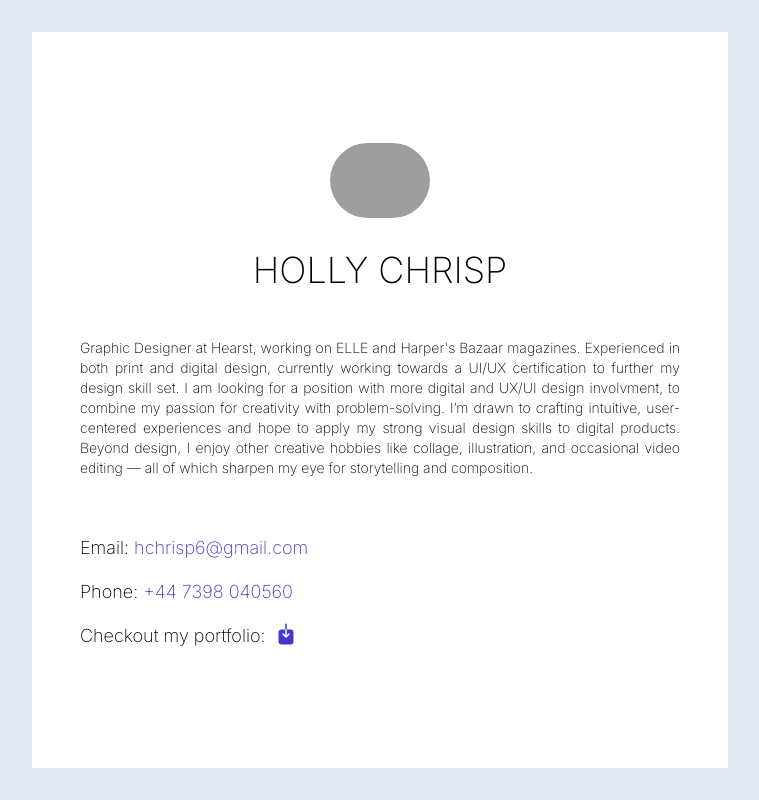
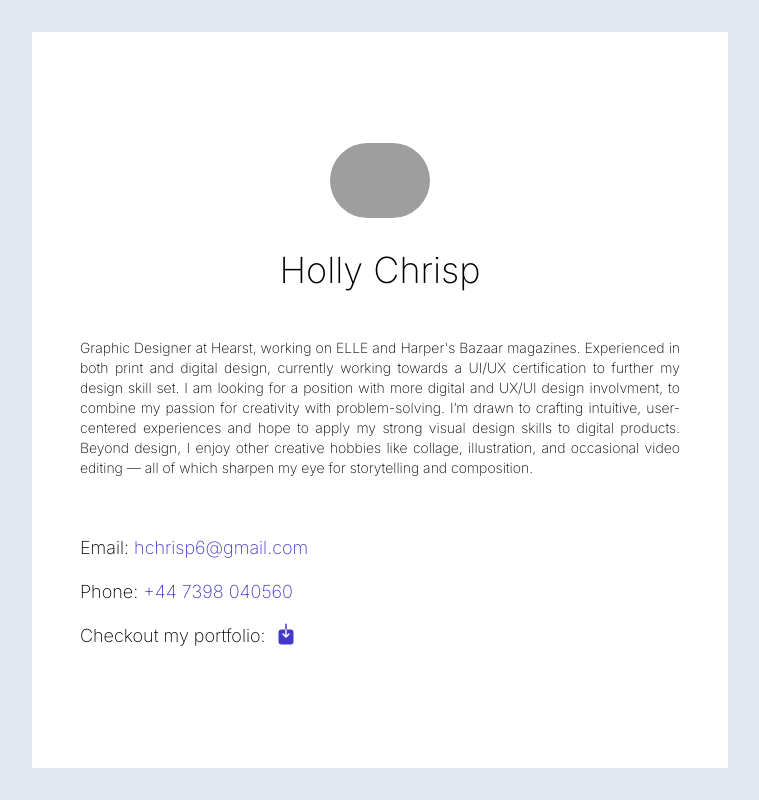
Before and after one commit to HollyChrisp/portfolio, a Next.js app: page / in a window 1280 px wide. Shown: the whole page, without its empty margins (260-1019 px from the left). Built offline with nearby package versions, Linux system fonts and the light colour scheme; grey boxes are pictures that could not be loaded.

Commit message:
less shouty

```diff
--- a/src/components/Contact.tsx
+++ b/src/components/Contact.tsx
@@ -16,7 +16,7 @@ export const Contact = () => (
                 />
                 </div>
             <div className='mb-12'>
-                <h3 className='text-4xl'>HOLLY CHRISP</h3>
+                <h3 className='text-4xl'>Holly Chrisp</h3>
             </div>
             <div className='text-sm text-left md:text-justify  mb-12 max-w-[600px]'>
                 <p>Graphic Designer at Hearst, working on ELLE and Harper's Bazaar magazines. Experienced in both print and digital design, currently working towards a UI/UX certification to further my design skill set. I am looking for a position with more digital and UX/UI design involvment, to combine my passion for creativity with problem-solving. I’m drawn to crafting intuitive, user-centered experiences and hope to apply my strong visual design skills to digital products. Beyond design, I enjoy other creative hobbies like collage, illustration, and occasional video editing — all of which sharpen my eye for storytelling and composition.</p>
```
